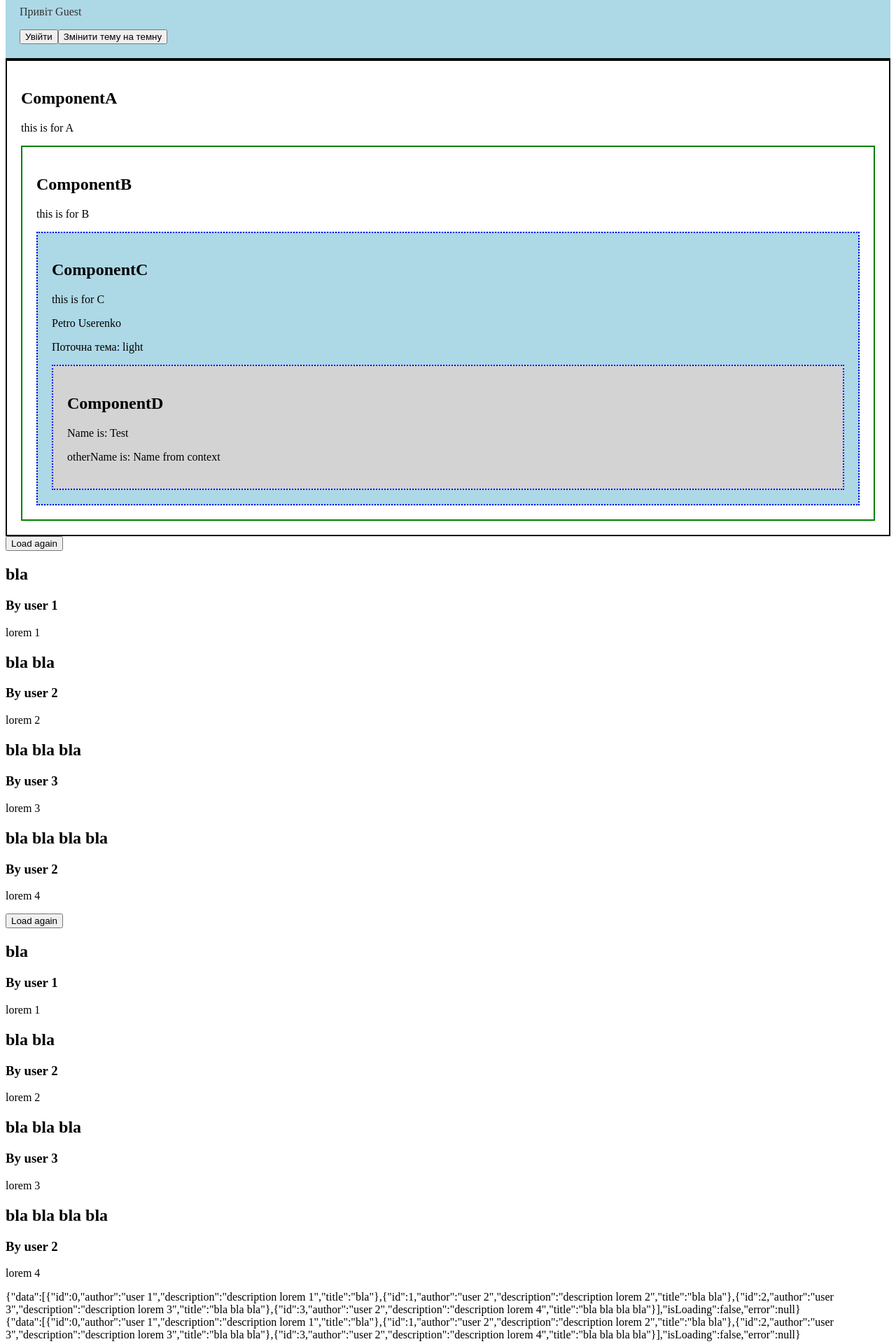
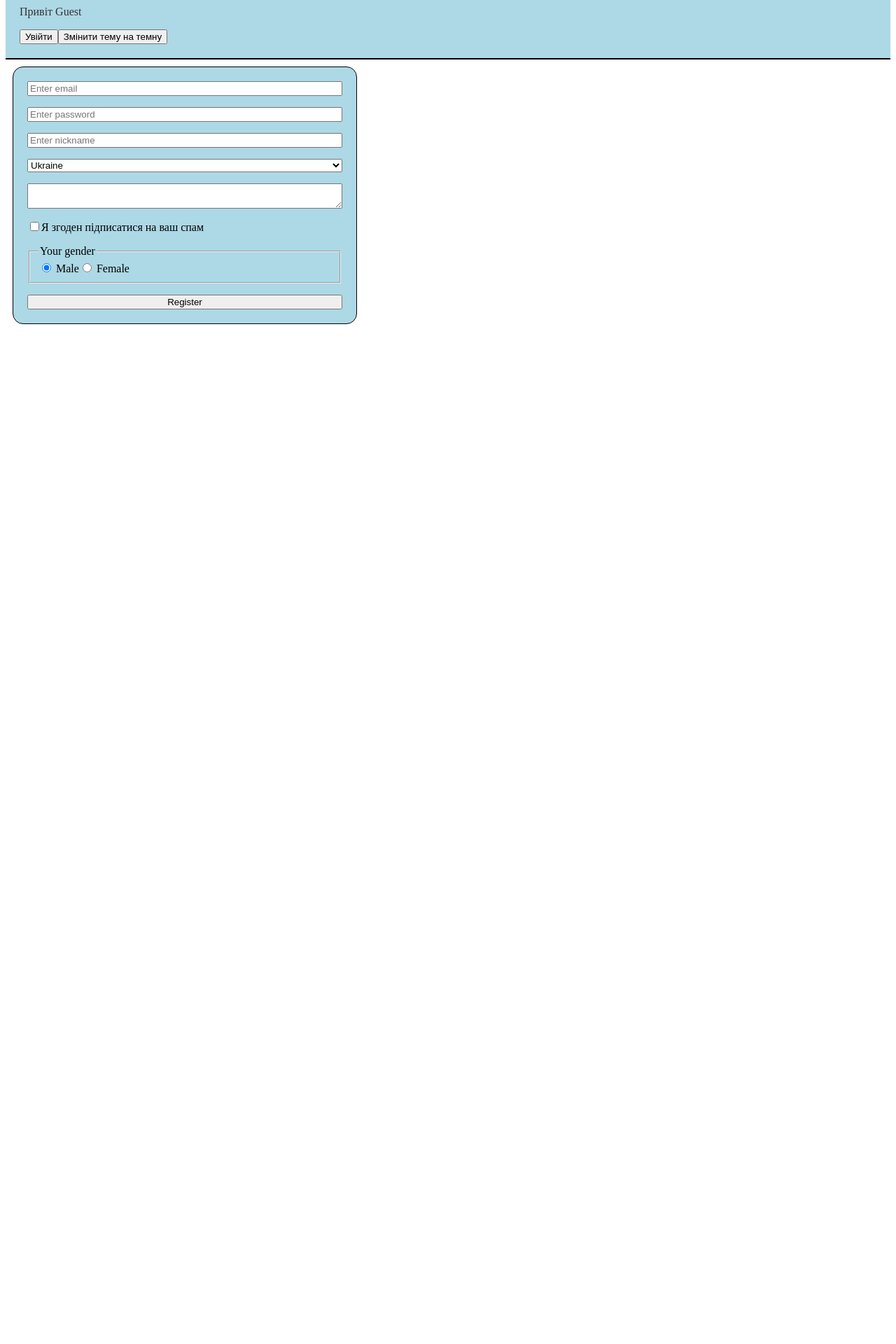
Before and after one commit to fc-fullstack-courses/pfe-2024-1-react-lessons, a React (Vite) app: page / in a window 1280 px wide. Shown: the part 100-2020 px from the top of the page at 70% size. After the commit the page ends 800 px from the top, so only its background shows below. Built offline with nearby package versions, Linux system fonts and the light colour scheme.

Commit message:
Add yup library with usage example

```diff
--- a/package.json
+++ b/package.json
@@ -14,7 +14,8 @@
     "query-string": "^9.1.1",
     "react": "^18.3.1",
     "react-dom": "^18.3.1",
-    "sass": "^1.82.0"
+    "sass": "^1.82.0",
+    "yup": "^1.5.0"
   },
   "devDependencies": {
     "@eslint/js": "^9.13.0",
--- a/src/App.jsx
+++ b/src/App.jsx
@@ -5,6 +5,7 @@ import ComponentA from './components/drillingComponents/A';
 import { UserContext, ThemeContext } from './contexts';
 import Header from './components/Header';
 import CONSTANTS from './configs';
+import RegistrationForm from './components/RegistrationForm';
 
 class App extends React.Component {
   state = {
@@ -73,16 +74,7 @@ class App extends React.Component {
       <UserContext.Provider value={user}>
         <ThemeContext.Provider value={[theme, this.switchTheme]}>
           <Header />
-          <ComponentA />
-          <DataLoader loadData={API.getMessages} children={renderMessages} />
-          <DataLoader loadData={API.getMessages}>{renderMessages}</DataLoader>
-          <DataLoader
-            loadData={API.getVideos}
-            children={(state) => <div>{JSON.stringify(state)}</div>}
-          />
-          <DataLoader loadData={API.getVideos}>
-            {(state) => <div>{JSON.stringify(state)}</div>}
-          </DataLoader>
+          <RegistrationForm />
         </ThemeContext.Provider>
       </UserContext.Provider>
     );
--- a/src/components/RegistrationForm/index.jsx
+++ b/src/components/RegistrationForm/index.jsx
@@ -1,4 +1,5 @@
 import React from 'react';
+import * as yup from 'yup';
 // styles - об'єкт ключі якого назви ваших селекторів у css
 // a значення - згенеровані назви для стилів
 import styles from './RegistrationForm.module.css';
@@ -7,6 +8,55 @@ function registerUser(userData) {
   console.log(userData);
   alert('user regisetered!');
 }
+
+const REGISTRATION_SCHEMA = yup.object({
+  email: yup.string().email().required(),
+  password: yup.string().matches(/^(?=.*[A-Z])(?=.*[a-z])(?=.*[0-9])(?=.*[!#$%_-]).{8,32}$/, 'Password must be normal').required(),
+  nickname: yup.string().matches(/^[A-Za-z]\w{7,63}$/, 'Nickname must start with letter and be 8 - 64 symbols').required(),
+  isSubscribed: yup.boolean().required(),
+  gender: yup.string(),
+});
+
+const goodUser = {
+  email: 'user@gmail.com',
+  password: '12345Admin#',
+  nickname: 'User1234',
+  isSubscribed: true,
+  gender: 'male'
+}
+
+const badUser1 = {
+
+}
+
+const badUser2 = {
+  email: 'useremail',
+  password: 'userpassword',
+  nickname: '12345',
+}
+
+const isGoodUserValid = REGISTRATION_SCHEMA.isValidSync(goodUser);
+const isBadUser1Valid = REGISTRATION_SCHEMA.isValidSync(badUser1);
+const isBadUser2Valid = REGISTRATION_SCHEMA.isValidSync(badUser2);
+
+console.log(isGoodUserValid);
+console.log(isBadUser1Valid);
+console.log(isBadUser2Valid);
+
+const validated1 = REGISTRATION_SCHEMA.validateSync(goodUser);
+
+try {
+  // const validated2 = REGISTRATION_SCHEMA.validateSync(badUser1, {abortEarly: false});
+  const validated3 = REGISTRATION_SCHEMA.validateSync(badUser2, {abortEarly: false});
+  // console.log(validated2);
+  // console.log(validated3);
+} catch (error) {
+  console.dir(error);
+}
+
+console.log(validated1);
+
+
 
 const initialState = {
   email: '',
```
Also changed, not shown: 1 other file (tests, documents, lock files or other folders).
